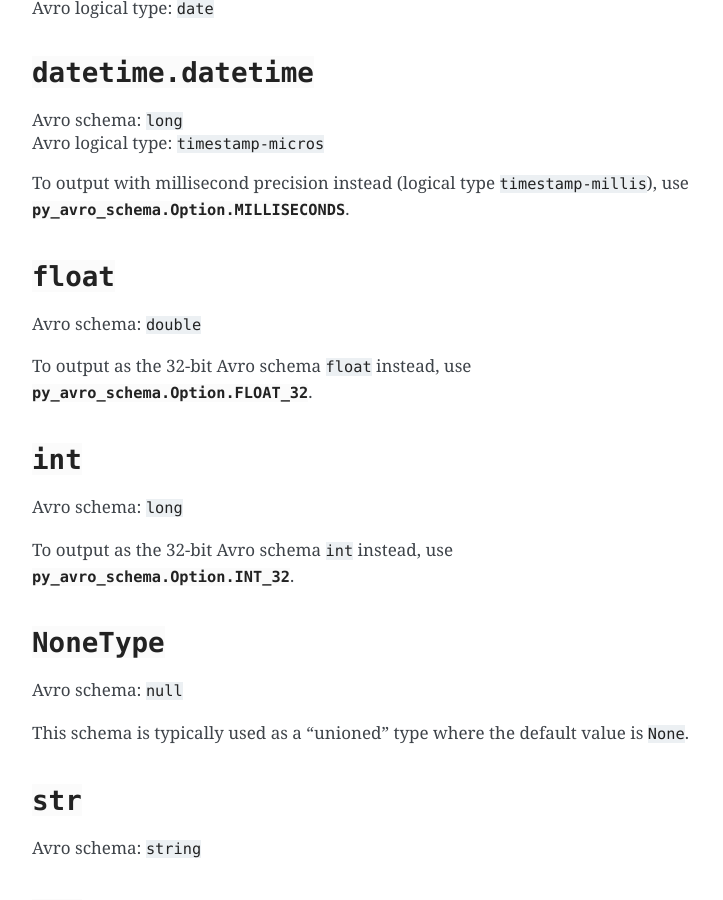
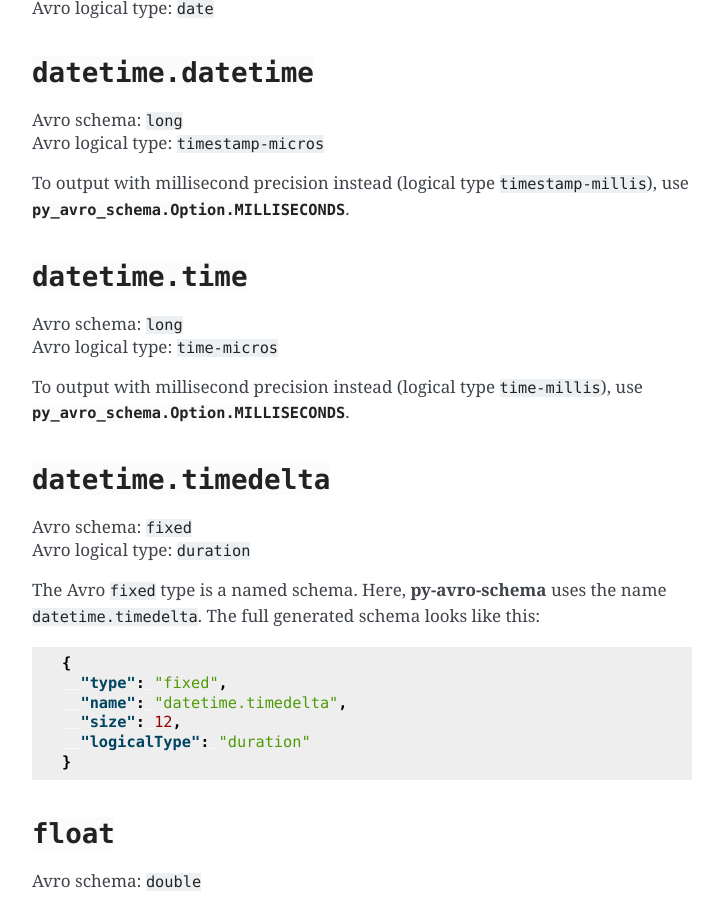
Before and after one commit to jpmorganchase/py-avro-schema, a Sphinx documentation site: the page built from docs/types.rst, in a window 1280 px wide and 900 px high, scrolled down 608 px. Shown: the whole window, without its empty margins (388-1111 px from the left). Built offline with Sphinx 7.4.7, drawn with Linux system fonts in a browser that asks for light colours; some of the changed text lies outside the part shown.

Commit message:
Document time and timedelta

```diff
--- a/docs/types.rst
+++ b/docs/types.rst
@@ -45,6 +45,35 @@ Avro schema: ``bytes``
 | Avro logical type: ``timestamp-micros``
 
 To output with millisecond precision instead (logical type ``timestamp-millis``), use :attr:`py_avro_schema.Option.MILLISECONDS`.
+
+
+:class:`datetime.time`
+------------------
+
+| Avro schema: ``long``
+| Avro logical type: ``time-micros``
+
+To output with millisecond precision instead (logical type ``time-millis``), use :attr:`py_avro_schema.Option.MILLISECONDS`.
+
+
+:class:`datetime.timedelta`
+---------------------------
+
+| Avro schema: ``fixed``
+| Avro logical type: ``duration``
+
+The Avro ``fixed`` type is a named schema.
+Here, **py-avro-schema** uses the name ``datetime.timedelta``.
+The full generated schema looks like this:
+
+.. code-block:: json
+
+   {
+     "type": "fixed",
+     "name": "datetime.timedelta",
+     "size": 12,
+     "logicalType": "duration"
+   }
 
 
 :class:`float`
@@ -105,7 +134,6 @@ Outputs as:
    }
 
 
-
 :class:`uuid.UUID`
 ------------------
 
```
